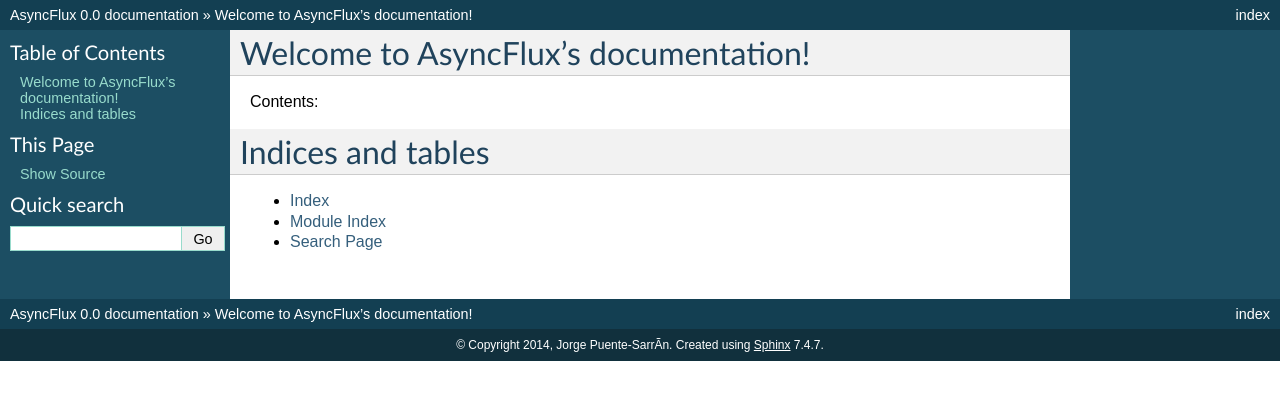
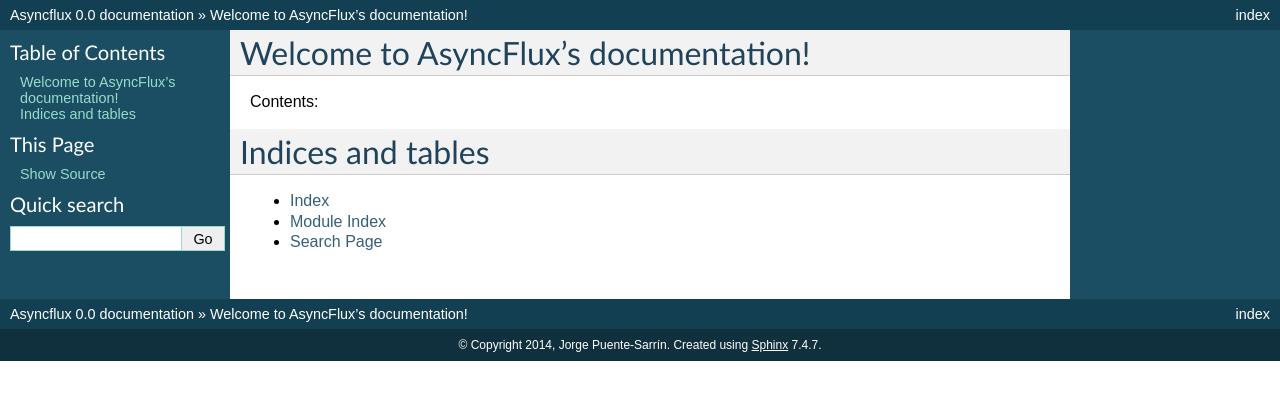
Before and after one commit to puentesarrin/asyncflux, a Sphinx documentation site: the page built from docs/index.rst, in a window 1280 px wide. Shown: the top 400 px of the page. Built offline with Sphinx 7.4.7, drawn with Linux system fonts in a browser that asks for light colours.

Commit message:
Improved Sphinx conf.

```diff
--- a/docs/conf.py
+++ b/docs/conf.py
@@ -1,6 +1,6 @@
 # -*- coding: utf-8 -*-
 #
-# AsyncFlux documentation build configuration file, created by
+# Asyncflux documentation build configuration file, created by
 # sphinx-quickstart on Mon May 19 03:36:27 2014.
 #
 # This file is execfile()d with the current directory set to its
@@ -48,8 +48,9 @@
 master_doc = 'index'
 
 # General information about the project.
-project = u'AsyncFlux'
-copyright = u'2014, Jorge Puente-SarrÃ­n'
+project = u'Asyncflux'
+author = u'Jorge Puente-Sarrín'
+copyright = u'2014, ' + author
 
 # The version info for the project you're documenting, acts as replacement for
 # |version| and |release|, also used in various other places throughout the
@@ -181,7 +182,7 @@
 #html_file_suffix = None
 
 # Output file base name for HTML help builder.
-htmlhelp_basename = 'AsyncFluxdoc'
+htmlhelp_basename = project + 'doc'
 
 
 # -- Options for LaTeX output ---------------------------------------------
@@ -201,8 +202,8 @@
 # (source start file, target name, title,
 #  author, documentclass [howto, manual, or own class]).
 latex_documents = [
-  ('index', 'AsyncFlux.tex', u'AsyncFlux Documentation',
-   u'Jorge Puente-SarrÃ­n', 'manual'),
+  ('index', project + '.tex', project + u' Documentation',
+   author, 'manual'),
 ]
 
 # The name of an image file (relative to this directory) to place at the top of
@@ -231,8 +232,8 @@
 # One entry per manual page. List of tuples
 # (source start file, name, description, authors, manual section).
 man_pages = [
-    ('index', 'asyncflux', u'AsyncFlux Documentation',
-     [u'Jorge Puente-SarrÃ­n'], 1)
+    ('index', project.lower(), project + u' Documentation',
+     [author], 1)
 ]
 
 # If true, show URL addresses after external links.
@@ -245,8 +246,8 @@
 # (source start file, target name, title, author,
 #  dir menu entry, description, category)
 texinfo_documents = [
-  ('index', 'AsyncFlux', u'AsyncFlux Documentation',
-   u'Jorge Puente-SarrÃ­n', 'AsyncFlux', 'One line description of project.',
+  ('index', project, project + u' Documentation',
+   author, project, 'One line description of project.',
    'Miscellaneous'),
 ]
 
```
